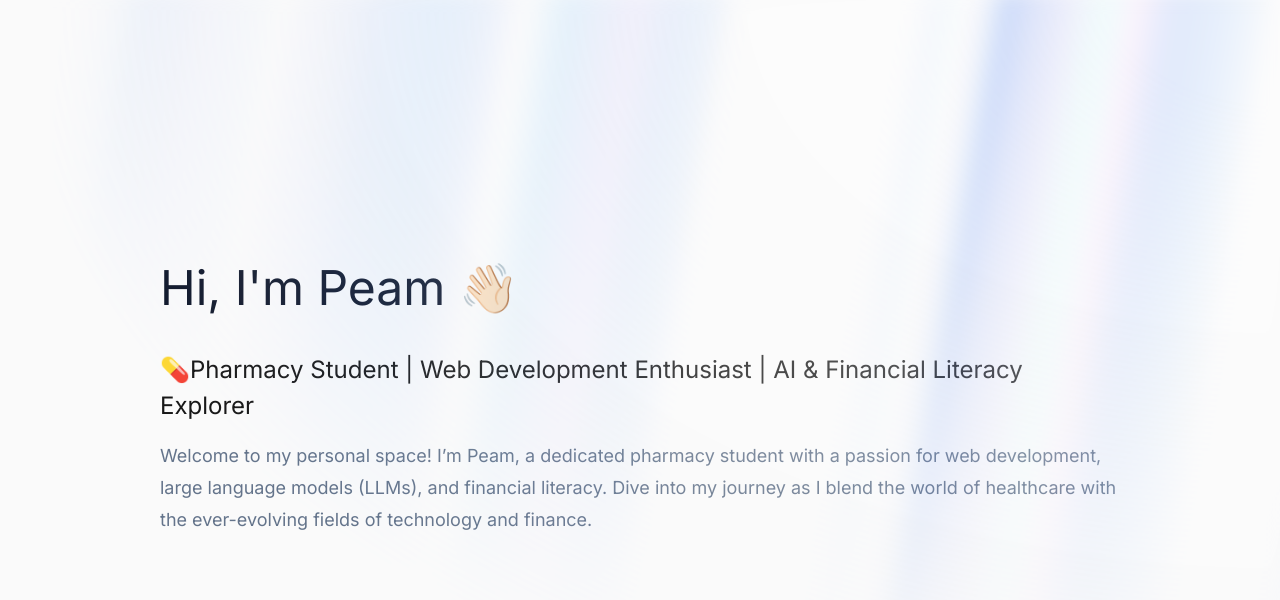
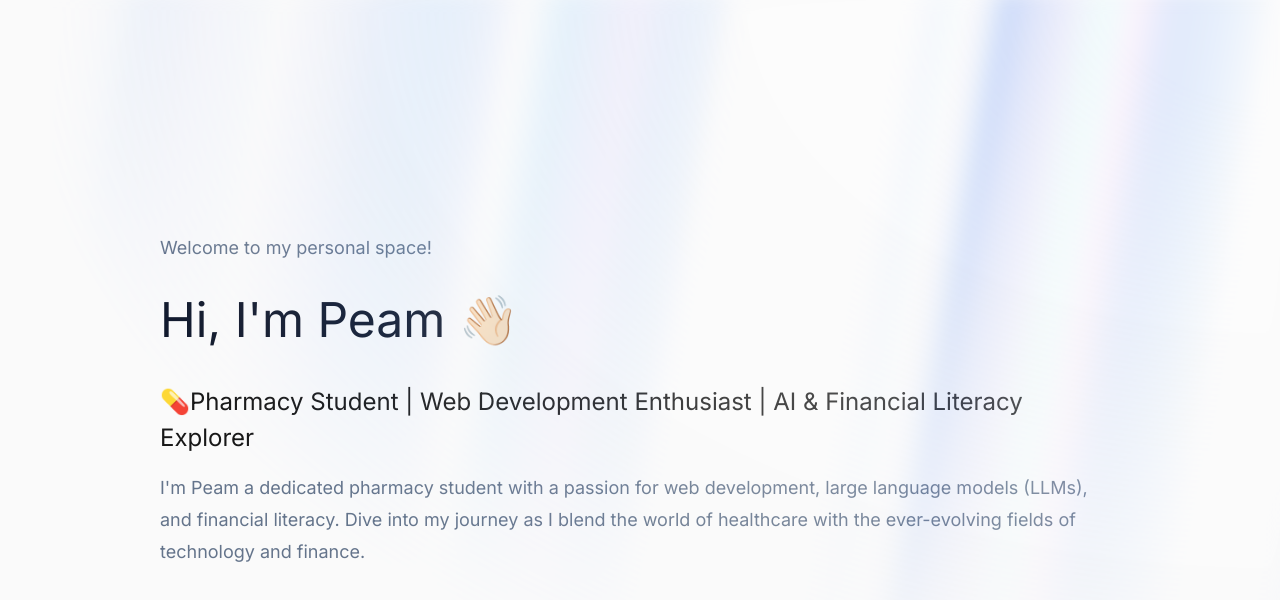
Before and after one commit to p31nn/p31nn-website, a Next.js app in the folder my-app/: page / in a window 1280 px wide. Shown: the top 600 px of the page. Built offline with nearby package versions, Linux system fonts and the light colour scheme.

Commit message:
First commit testing branch

```diff
--- a/my-app/src/app/page.tsx
+++ b/my-app/src/app/page.tsx
@@ -8,9 +8,11 @@ export default function Home() {
     <AuroraBackground>
       <Section>
         <Container>
+          <h5 className="text-muted-foreground">Welcome to my personal space!</h5>
+          <br></br>
           <h1 className="text-primary">Hi, I&apos;m Peam 👋🏻</h1>
           <h3>💊Pharmacy Student | Web Development Enthusiast | AI & Financial Literacy Explorer</h3>
-          <p className="text-muted-foreground">Welcome to my personal space! I’m Peam, a dedicated pharmacy student with a passion for web development, large language models (LLMs), and financial literacy. Dive into my journey as I blend the world of healthcare with the ever-evolving fields of technology and finance.</p>
+          <p className="text-muted-foreground">I'm Peam a dedicated pharmacy student with a passion for web development, large language models (LLMs), and financial literacy. Dive into my journey as I blend the world of healthcare with the ever-evolving fields of technology and finance.</p>
         </Container>
       </Section>
     </AuroraBackground>
```
